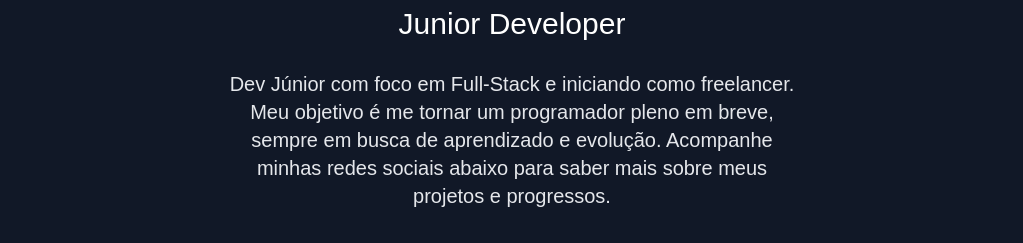
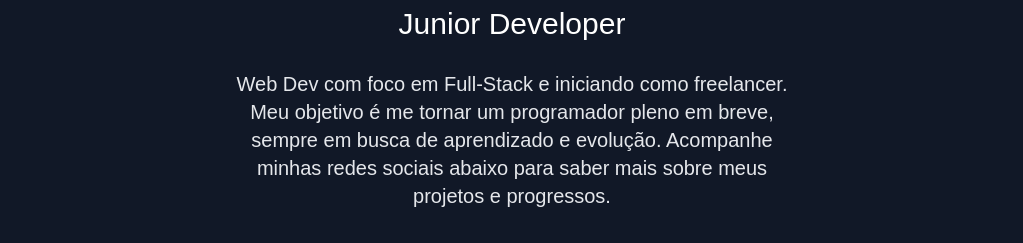
Before and after one commit to Wpnnt/portfolio-web-react, a Next.js app: page / in a window 1280 px wide. Shown: the part 670-913 px from the top of the page, without its empty margins (128-1151 px from the left). Built offline with nearby package versions, Linux system fonts and the light colour scheme.

Commit message:
Update index.js

```diff
--- a/pages/index.js
+++ b/pages/index.js
@@ -58,7 +58,7 @@ export default function Home() {
               Junior Developer
             </h3>
             <p className="text-md py-5 leading-8 text-gray-800 dark:text-gray-200 max-w-xl mx-auto md:text-xl">
-              Dev Júnior com foco em Full-Stack e iniciando como freelancer. Meu
+              Web Dev com foco em Full-Stack e iniciando como freelancer. Meu
               objetivo é me tornar um programador pleno em breve, sempre em
               busca de aprendizado e evolução. Acompanhe minhas redes sociais
               abaixo para saber mais sobre meus projetos e progressos.
```
